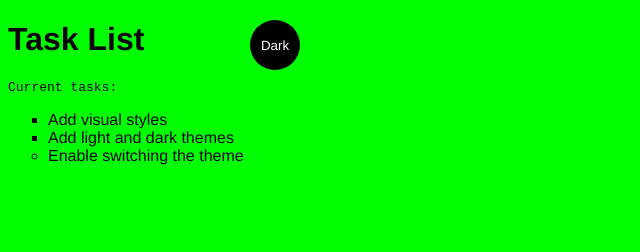
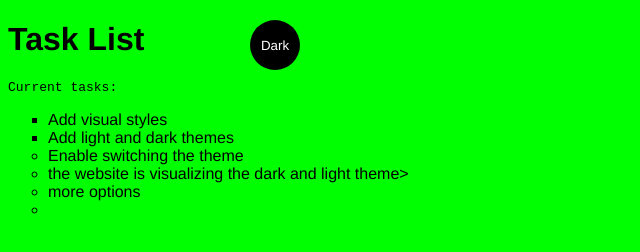
Before and after one commit to aruna6702/simple-website, a plain HTML site: page index.html in a window 1280 px wide. Shown: the whole page, without its empty margins (0-640 px from the left). Drawn offline with Linux system fonts and the light colour scheme.

Commit message:
Update index.html

```diff
--- a/index.html
+++ b/index.html
@@ -14,6 +14,8 @@
       <li class="list">Add visual styles</li>
       <li class="list">Add light and dark themes</li>
       <li>Enable switching the theme</li>
+      <li> the website is visualizing the dark and light theme>
+       <li> more options<li>
     </ul>
     <body class="light-theme"></body>
     <div>
```
